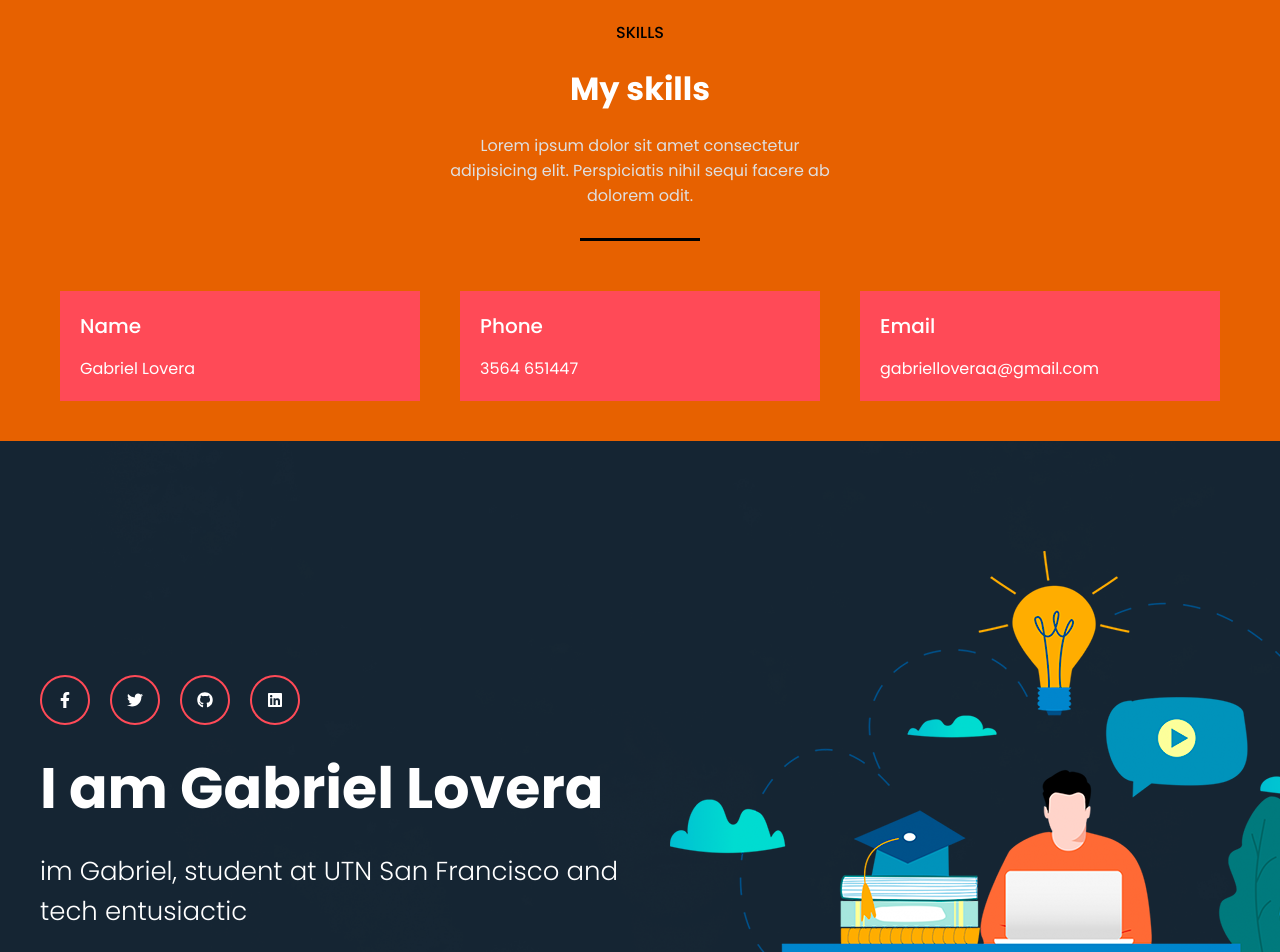
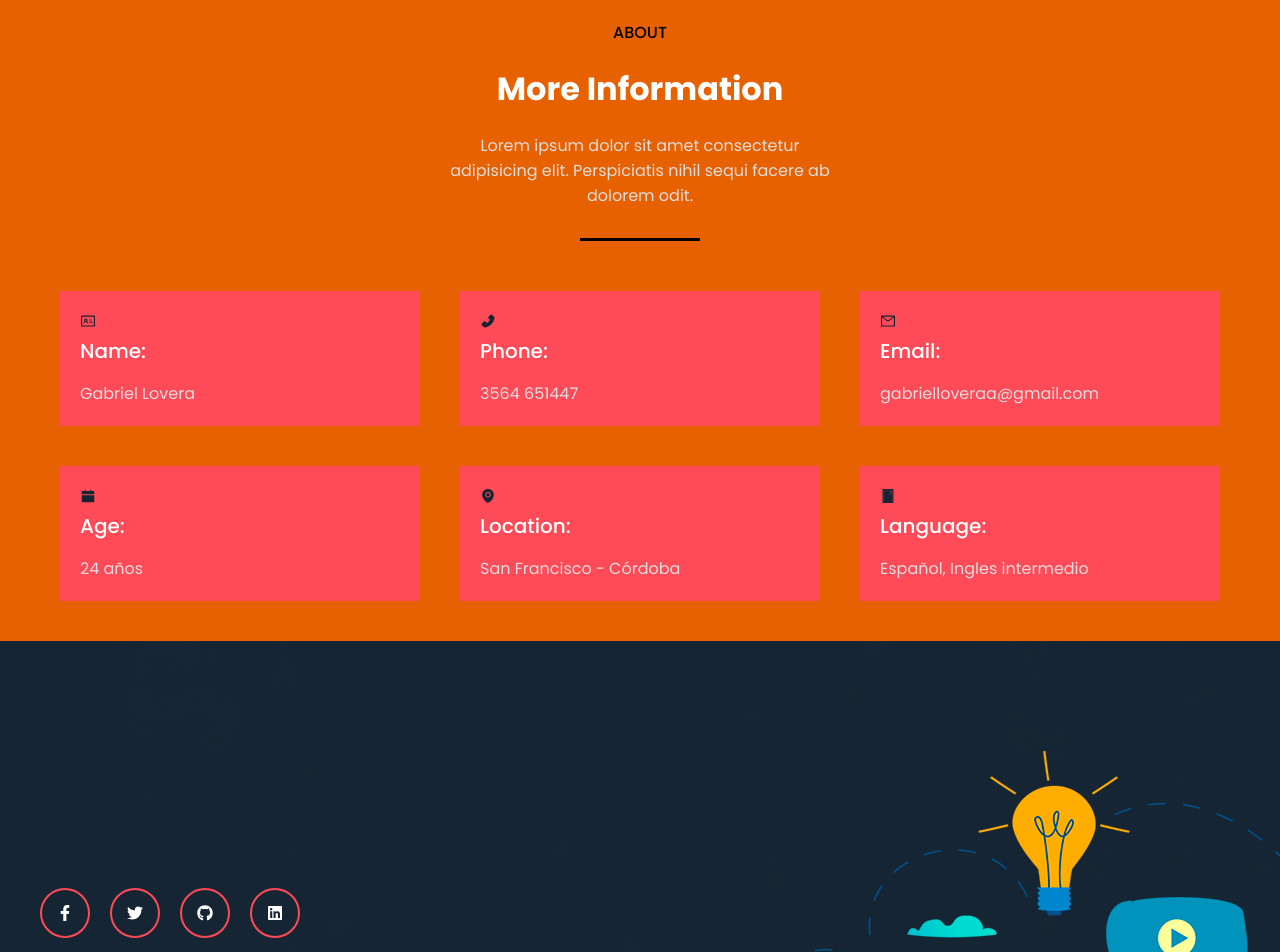
Before and after one commit to gabi-lovera/my-page, a React (Create React App) app in the folder myapp/: page / in a window 1280 px wide. Shown: the part 820-1772 px from the top of the page. Built offline with nearby package versions, Linux system fonts and the light colour scheme.

Commit message:
add my skills

```diff
--- a/myapp/src/App.css
+++ b/myapp/src/App.css
@@ -126,8 +126,8 @@ width: 50%;
     margin-top: 110px;
   }
 
-  /* Skills */
-  .skills{
+  /* About and Skills*/
+  .about{
     background: #E76100;
     padding: 20px 0;
     color: #fff;
@@ -157,22 +157,24 @@ width: 50%;
     width: 120px;
     margin: 30px auto;
   }
-  .skills__box{
+  .about__box{
     padding: 20px;
     background: #ff4a57;
     color: #fff;
     margin: 20px;
   }
-  .skills__box-header{
+  .about__box-header{
     font-size: 20px;
     font-weight: 500;
     margin-bottom: 15px;
   }
-  .skilss__box-p{
+  .about__box-p{
     font-size: 16px;
     color: #dfdfdf;
   }
-
+  .commonIcons{
+    color: #152533;
+  }
 
   /* Contact */
   .contact{
@@ -233,3 +235,42 @@ width: 50%;
       height: 200px;
     }
   }
+
+  /* Footer */
+  .footer{
+    background: #000;
+  }
+
+  .footer p{
+    color: #fff;
+    text-align: center;
+    padding: 10px;
+    font-family: 'Poppins', sans-serif;
+  }
+
+  h2{
+    position: relative;
+    padding: 0 0 10px;
+    margin-bottom: 10px;
+  }
+
+  h2:after{
+    content: '';
+      position: absolute;
+      left: 50%;
+      bottom: 0;
+      transform: translateX(-50%);
+      height: 4px;
+      width: 50px;
+      border-radius: 2px;
+      background-color: #2ecc71;
+  }
+
+  .fooContent{
+    font-size: 22px;
+    text-align: center;
+  }
+  .copy{
+    padding-top: 15px;
+    color: #ff4a57;
+  }
--- a/myapp/src/App.js
+++ b/myapp/src/App.js
@@ -1,18 +1,20 @@
 import './App.css';
 import Banner from "./components/Banner"
 import Nav from "./components/Nav"
+import About from "./components/About"
 import Skills from "./components/Skills"
 import Contact from "./components/Contact"
-import About from "./components/About"
+import Footer from "./components/Footer"
 
 function App() {
   return (
     <div>
       <Banner />
       <Nav />
+      <About />
       <Skills />
-      <Banner />
       <Contact />
+      <Footer />
     </div>
   );
 }
--- a/myapp/src/components/About.js
+++ b/myapp/src/components/About.js
@@ -1,11 +1,75 @@
 import React from 'react'
+import { AiFillEnvironment,AiFillPhone,AiOutlineMail,AiFillCalendar,AiTwotoneBook,AiOutlineIdcard } from "react-icons/ai";
 
 export const About = () => {
+
+  const [state] = React.useState([
+        {
+          id: 1,
+          icon: <AiOutlineIdcard />,
+          heading: "Name:",
+          text: "Gabriel Lovera",
+        },
+        {
+          id: 2,
+          icon: <AiFillPhone />,
+          heading: "Phone:",
+          text: "3564 651447",
+        },
+        {
+          id: 3,
+          icon: <AiOutlineMail/>,
+          heading: "Email:",
+          text: "gabrielloveraa@gmail.com",
+        },
+        {
+          id: 3,
+          icon: <AiFillCalendar />,
+          heading: "Age:",
+          text: "24 años",
+        },
+        {
+          id: 3,
+          icon: <AiFillEnvironment/>,
+          heading: "Location:",
+          text: "San Francisco - Córdoba",
+        },
+        {
+          id: 3,
+          icon: <AiTwotoneBook />,
+          heading: "Language:",
+          text: "Español, Ingles intermedio",
+        }
+      ]);
     return (
-        <div>
+      <div className="about">
+        <div className="container">
+          <div className="main__header">
+            <div className="common">
+              <h3 className="heading">ABOUT</h3>
+              <h1 className="mainHeader">More Information</h1>
+              <p className="mainContent">
+                Lorem ipsum dolor sit amet consectetur adipisicing elit.
+                Perspiciatis nihil sequi facere ab dolorem odit.
+              </p>
+              <div className="commonBorder"></div>
+            </div>
 
+            <div className="row bgMain">
+              {state.map((Info) => (
+                <div className="col-4 bgMain">
+                  <div className="about__box">
+                    <div className="commonIcons">{Info.icon}</div>
+                    <div className="about__box-header">{Info.heading}</div>
+                    <div className="about__box-p">{Info.text}</div>
+                  </div>
+                </div>
+              ))}
+            </div>
+          </div>
         </div>
-    )
+      </div>
+    );
 }
 
 export default About;
--- a/myapp/src/components/Contact.js
+++ b/myapp/src/components/Contact.js
@@ -7,7 +7,7 @@ export const Contact = () => {
     return (
       <div className="contact">
         <div className="container">
-          <div className="skills__header">
+          <div className="main__header">
             <div className="common">
               <h3 className="heading">CONTACT</h3>
               <h1 className="mainHeader">My contact</h1>
--- /dev/null
+++ b/myapp/src/components/Footer.js
@@ -0,0 +1,17 @@
+import React from 'react'
+import { AiOutlineCopyright } from "react-icons/ai";
+
+export const Footer = () => {
+    return (
+        <footer className="footer">
+        <div className="container">
+            <div className="fooContent">
+                <h2 className="copy"><AiOutlineCopyright /></h2>
+                <p>#2021</p>
+            </div>
+        </div>
+        </footer>
+    )
+}
+
+export default Footer;
--- a/myapp/src/components/Nav.js
+++ b/myapp/src/components/Nav.js
@@ -13,9 +13,6 @@ export const Nav = () => {
             <ul className="navbar__right">
               <li>
                 <a href="">Home</a>
-              </li>
-              <li>
-                <a href="">Services</a>
               </li>
               <li>
                 <a href="">About</a>
--- a/myapp/src/components/Skills.js
+++ b/myapp/src/components/Skills.js
@@ -1,56 +1,45 @@
 import React from 'react'
+import {FaFacebookF,FaGithub,FaLinkedin,FaTwitter} from "react-icons/fa"
 
 export const Skills = () => {
-
-  const [state] = React.useState([
-        {
-          id: 1,
-          icon: "",
-          heading: "Name",
-          text: "Gabriel Lovera",
-        },
-        {
-          id: 2,
-          icon: "",
-          heading: "Phone",
-          text: "3564 651447",
-        },
-        {
-          id: 3,
-          icon: "",
-          heading: "Email",
-          text: "gabrielloveraa@gmail.com",
-        }
-      ]);
     return (
-      <div className="skills">
+        <header className="header">
         <div className="container">
-          <div className="skills__header">
-            <div className="common">
-              <h3 className="heading">SKILLS</h3>
-              <h1 className="mainHeader">My skills</h1>
-              <p className="mainContent">
-                Lorem ipsum dolor sit amet consectetur adipisicing elit.
-                Perspiciatis nihil sequi facere ab dolorem odit.
-              </p>
-              <div className="commonBorder"></div>
+          <div className="row">
+            <div className="col-6">
+              <div className="header__content">
+                <div className="header__section">
+                  <ul className="header__ul">
+                    <li>
+                      <FaFacebookF />
+                    </li>
+                    <li>
+                      <FaTwitter />
+                    </li>
+                    <li>
+                      <FaGithub />
+                    </li>
+                    <li>
+                      <FaLinkedin />
+                    </li>
+                  </ul>
+                  <h1>My Skills</h1>
+                  <p>
+                  All the programming languages<br />
+                  that I was learning
+                  </p>
+                </div>
+              </div>
             </div>
-
-            <div className="row bgMain">
-              {state.map((Info) => (
-                <div className="col-4 bgMain">
-                  <div className="skills__box">
-                    <p>{Info.icon}</p>
-                    <div className="skills__box-header">{Info.heading}</div>
-                    <div className="skills__box-p">{Info.text}</div>
-                  </div>
-                </div>
-              ))}
+            <div className="col-6">
+            <div className="banner__img">
+              <img src="images/develop.png" alt="dev" />
+            </div>
             </div>
           </div>
         </div>
-      </div>
-    );
+      </header>
+    )
 }
 
 export default Skills;
```
